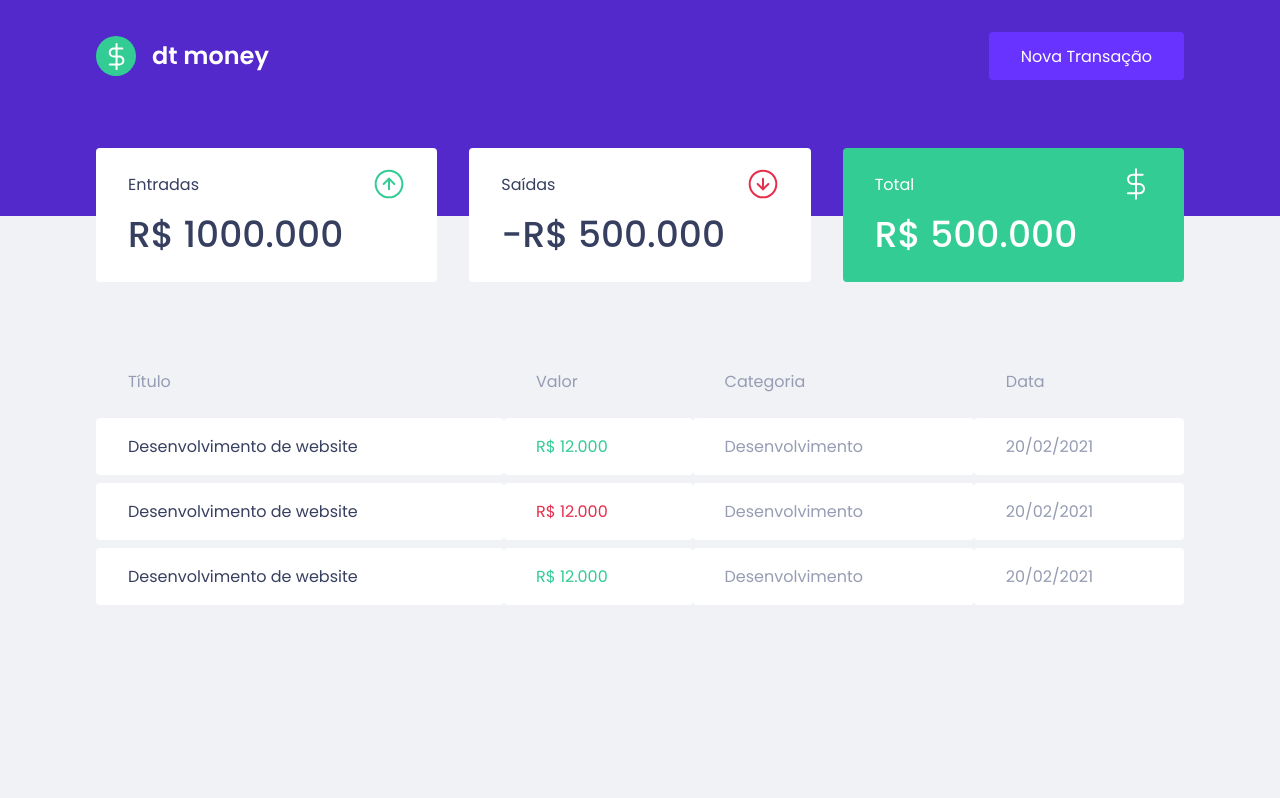
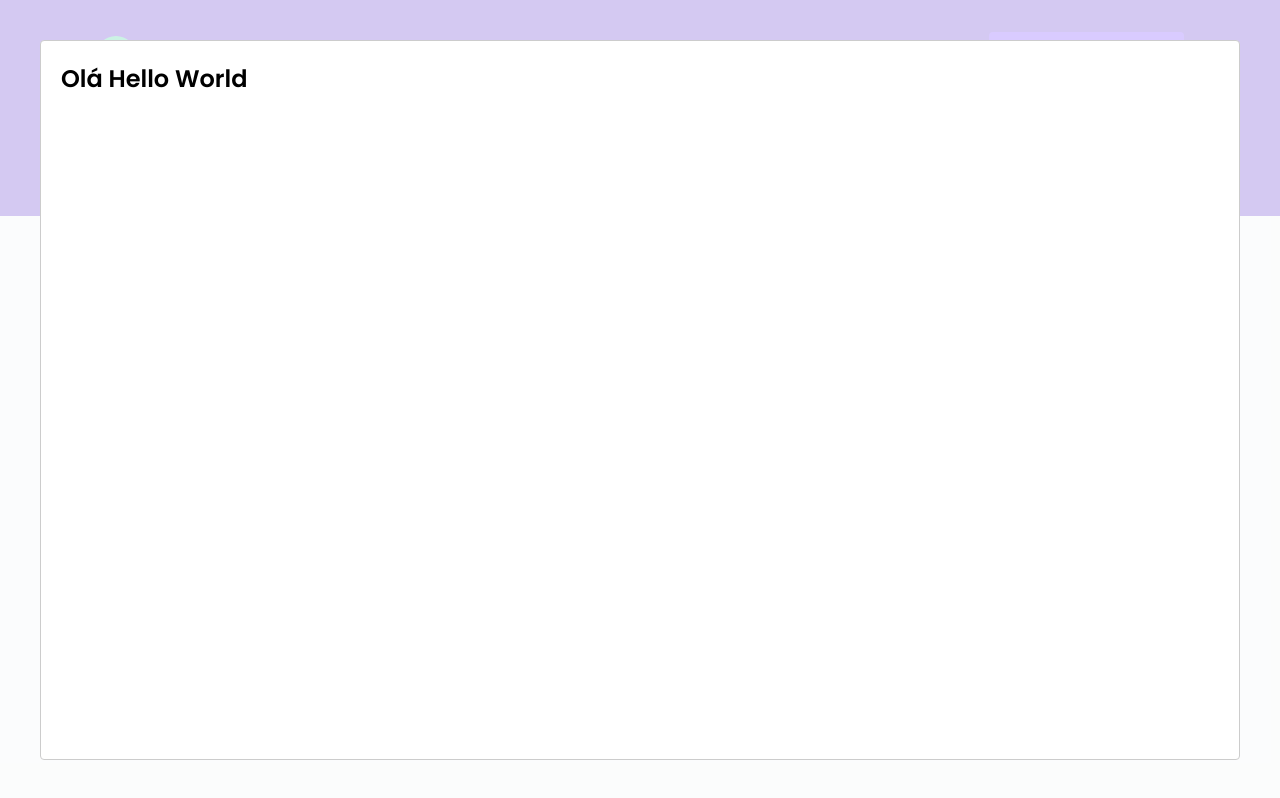
Before and after one commit to vagnerolliver/ignite-my-dtmoney, a React (Create React App) app: page / in a window 1280 px wide. Both pictures are taken after a click on the button "Nova Transação". Built offline with nearby package versions, Linux system fonts and the light colour scheme; no server answers; what miragejs would draw is missing.

Commit message:
feat: create NewTransactionModal compoment

```diff
--- a/src/App.tsx
+++ b/src/App.tsx
@@ -1,16 +1,36 @@
-import React from 'react';
+import { useState } from 'react';
+import Modal from 'react-modal';
 
+import { NewTransactionModal } from './components/NewTransactionModal';
 import { Dashboard } from './components/Dashboard';
 import { Header } from './components/Header';
 
 import { GlobalStyle } from './styles/global'
 
+// accessibility
+Modal.setAppElement('#root');
+
 export function App() {
+
+  const [isNewTransactionModalOpen, setIsNewTransactionModalOpen] = useState(false)
+
+  function handleOpenNewTransitionModal () {
+    setIsNewTransactionModalOpen(true)
+  }
+
+  function handleCloseNewTransitionModal () {
+    setIsNewTransactionModalOpen(false)
+  }
+
   return (
      <>
-        <Header />
-        <Dashboard />
-        <GlobalStyle />
-     </>
+      <Header openNewTransactionModal={handleOpenNewTransitionModal} />
+      <Dashboard />
+      <NewTransactionModal
+        isOpen={isNewTransactionModalOpen}
+        onRequestClose={handleCloseNewTransitionModal}
+      />
+      <GlobalStyle />
+    </>
   );
 }
--- a/src/components/Header/index.tsx
+++ b/src/components/Header/index.tsx
@@ -2,12 +2,18 @@ import { Container, Content } from './styles';
 
 import logo from '../../assets/logo.svg';
 
-export function Header() {
+interface HeaderProps {
+  openNewTransactionModal: () => void
+}
+
+export function Header(props: HeaderProps) {
   return (
     <Container>
       <Content>
-        <img src={logo} alt="My dtmoney"/>
-        <button type="button">Nova Transação</button>
+        <img src={logo} alt="My dtmoney" />
+        <button type="button" onClick={props.openNewTransactionModal}>
+          Nova Transação
+        </button>
       </Content>
     </Container>
   )
--- /dev/null
+++ b/src/components/NewTransactionModal/index.tsx
@@ -0,0 +1,18 @@
+import Modal from "react-modal";
+
+// import { styles } from './styles';
+interface NewTransactionModalProps {
+  isOpen: boolean;
+  onRequestClose: () => void;
+}
+
+export function NewTransactionModal({ isOpen, onRequestClose }: NewTransactionModalProps){
+  return (
+    <Modal
+      isOpen={isOpen}
+      onRequestClose={onRequestClose}
+    >
+    <h2>Olá Hello World</h2>
+  </Modal>
+  );
+}
--- /dev/null
+++ b/src/components/NewTransactionModal/styles.ts
@@ -0,0 +1 @@
+import styled from "styled-components";
```
